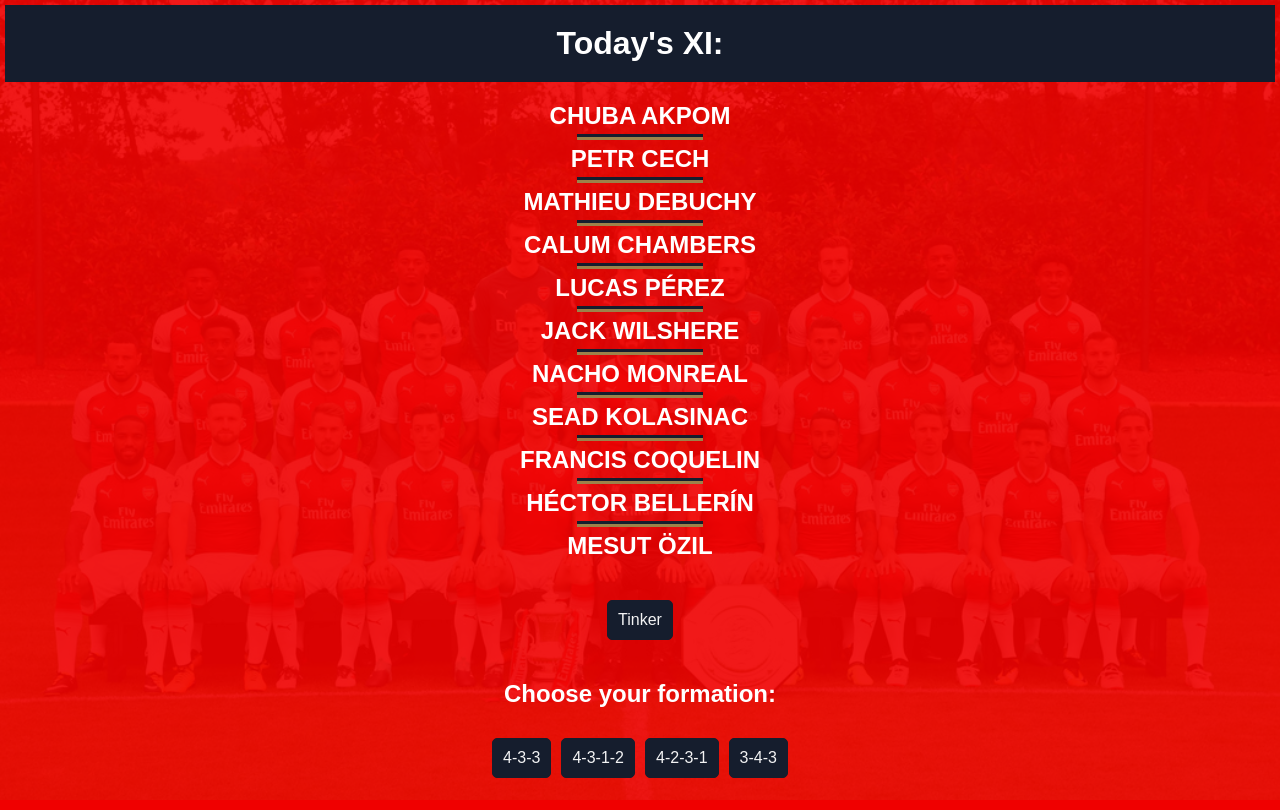
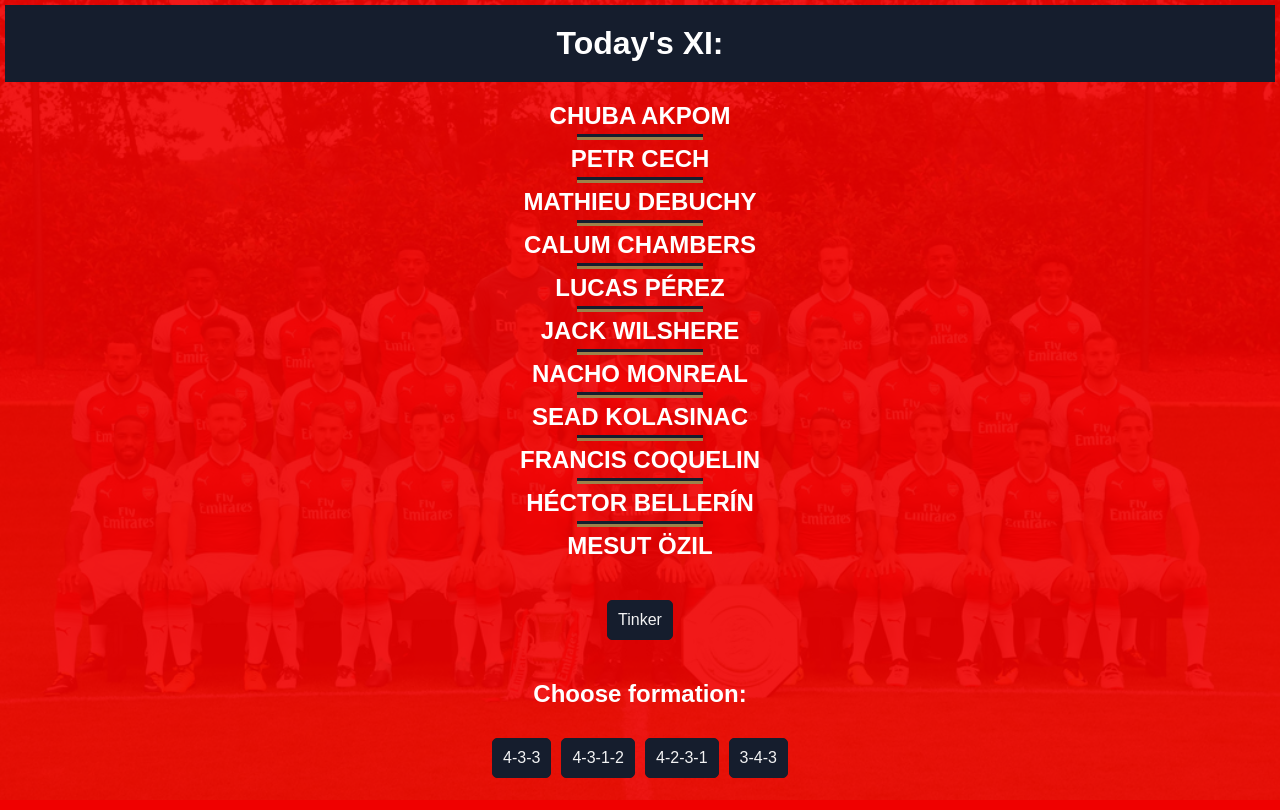
Before and after one commit to jimimaher/gooner-lineups, a React (Create React App) app in the folder app/: page / in a window 1280 px wide. Both pictures are taken after a click on the button "Build XI". Built offline with nearby package versions, Linux system fonts and the light colour scheme.

Commit message:
Updated header text

```diff
--- a/app/src/Tactical.js
+++ b/app/src/Tactical.js
@@ -75,7 +75,7 @@ class Tactical extends Component {
     return (
       <div className="Tactic">
         <h2>
-          { mainState.formation === null ? 'Choose your formation:' : 'Formation: ' + mainState.formation }
+          { mainState.formation === null ? 'Choose formation:' : 'Formation: ' + mainState.formation }
         </h2>
 
         <div id="formations">
```
